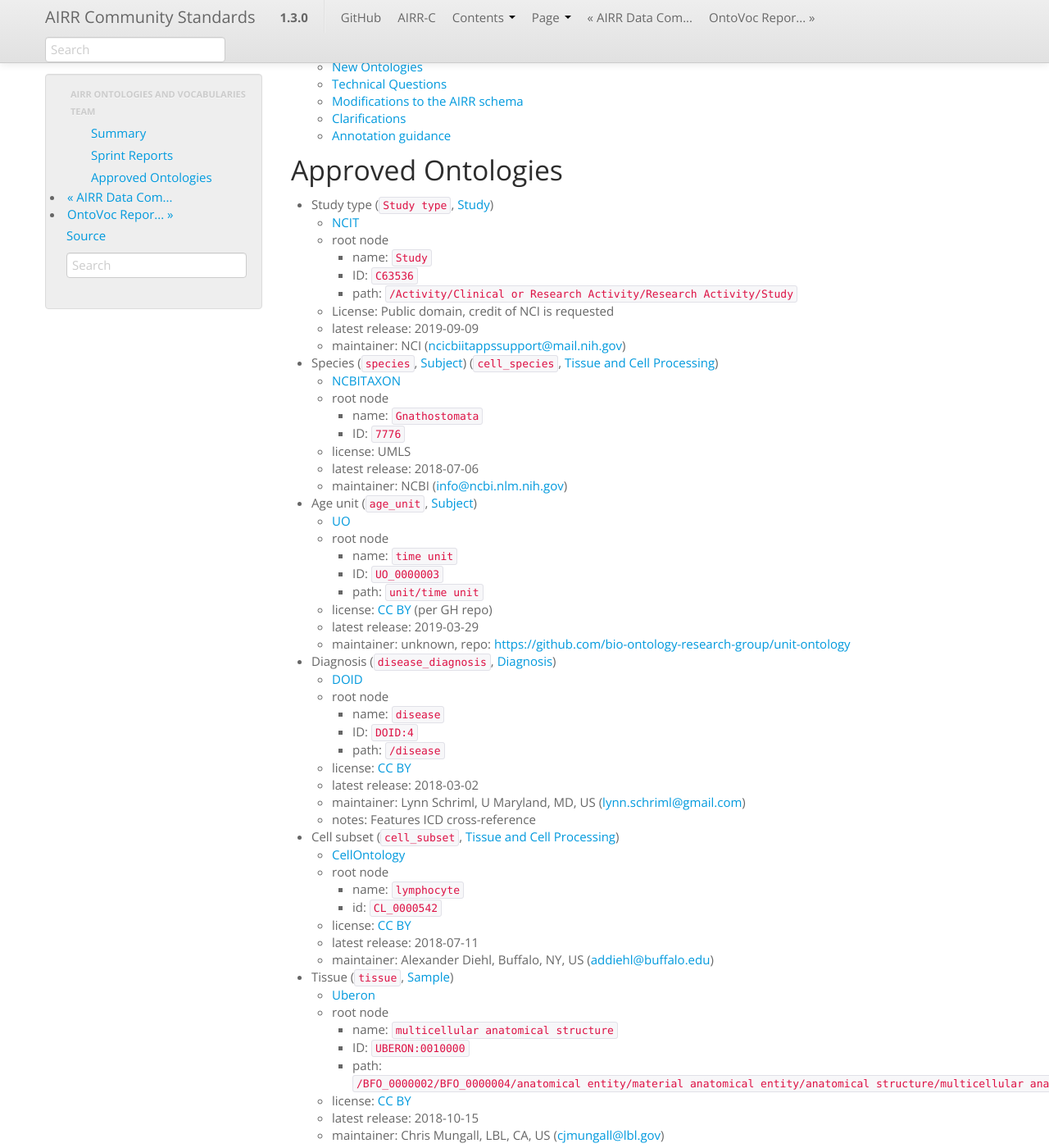
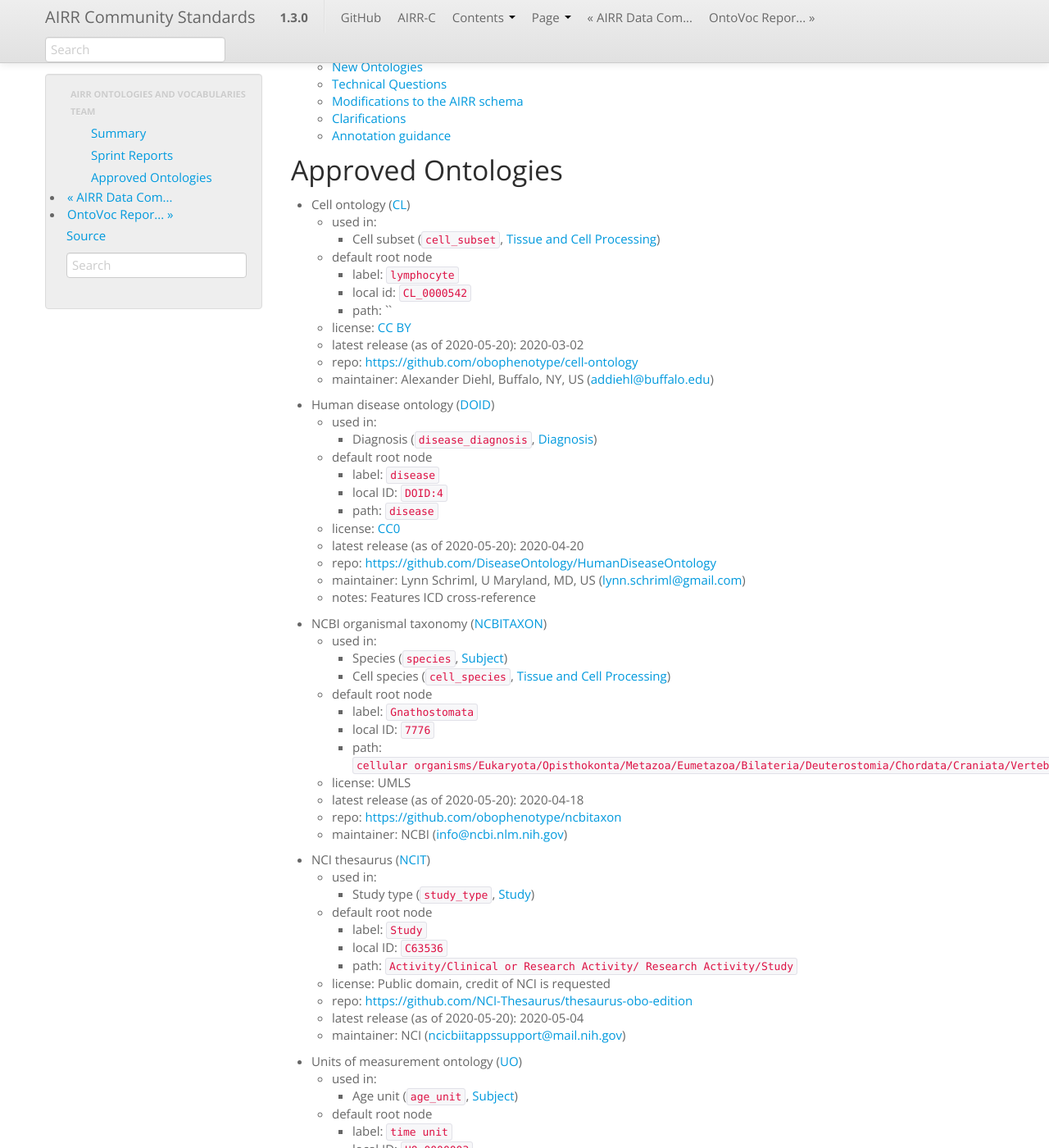
Before and after one commit to airr-community/airr-standards, a Sphinx documentation site: the page built from docs/ontovoc/introduction_ontovoc.rst, in a window 1280 px wide and 1400 px high, scrolled down 525 px. Shown: the whole window at 82% size. Built offline with Sphinx 7.4.7, drawn with Linux system fonts in a browser that asks for light colours; pages that are not in the unit, such as notebooks, are missing from menus; some of the changed text lies outside the part shown.

Commit message:
Finalize OntoVoc sprint 04/2020 report

```diff
--- a/docs/miairr/ireceptor.rst
+++ b/docs/miairr/ireceptor.rst
@@ -21,7 +21,6 @@ References
 ==========
 
 .. [Corrie et al.] Corrie *et al*.
-
 iReceptor: A platform for querying and analyzing antibody/B‐cell
 and T‐cell receptor repertoire data across federated repositories.
 Immunol Rev. 2018 Jul;284(1):24-41. `DOI: 10.1111/imr.12666`_
--- a/docs/ontovoc/introduction_ontovoc.rst
+++ b/docs/ontovoc/introduction_ontovoc.rst
@@ -27,97 +27,138 @@ Sprint Reports
 Approved Ontologies
 ===================
 
--  Study type (``Study type``, :ref:`Study <StudyFields>`)
+.. _ONTO_CL:
 
-   -  NCIT_
-   -  root node
+*  Cell ontology (CL_)
 
-      -  name: ``Study``
-      -  ID: ``C63536``
-      -  path: ``/Activity/Clinical or Research Activity/Research Activity/Study``
+   *  used in:
 
-   -  License: Public domain, credit of NCI is requested
-   -  latest release: 2019-09-09
-   -  maintainer: NCI (ncicbiitappssupport@mail.nih.gov)
+      *  Cell subset (``cell_subset``,
+         :ref:`Tissue and Cell Processing <CellProcessingFields>`)
 
+   *  default root node
 
--  Species (``species``, :ref:`Subject <SubjectFields>`) (``cell_species``, :ref:`Tissue and Cell Processing <CellProcessingFields>`)
+      *  label: ``lymphocyte``
+      *  local id: ``CL_0000542``
+      *  path: ``
 
-   -  NCBITAXON_
-   -  root node
-
-      -  name: ``Gnathostomata``
-      -  ID: ``7776``
-
-   -  license: UMLS
-   -  latest release: 2018-07-06
-   -  maintainer: NCBI (info@ncbi.nlm.nih.gov)
-
--  Age unit (``age_unit``, :ref:`Subject <SubjectFields>`)
-
-   -  UO_
-   -  root node
-
-      -  name: ``time unit``
-      -  ID: ``UO_0000003``
-      -  path: ``unit/time unit``
-
-   -  license: `CC BY`_ (per GH repo)
-   -  latest release: 2019-03-29
-   -  maintainer: unknown, repo: https://github.com/bio-ontology-research-group/unit-ontology
-
--  Diagnosis (``disease_diagnosis``, :ref:`Diagnosis <DiagnosisFields>`)
-
-   -  DOID_
-   -  root node
-
-      -  name: ``disease``
-      -  ID: ``DOID:4``
-      -  path: ``/disease``
-
-   -  license: `CC BY`_
-   -  latest release: 2018-03-02
-   -  maintainer: Lynn Schriml, U Maryland, MD, US
-      (lynn.schriml@gmail.com)
-   -  notes: Features ICD cross-reference
-
--  Cell subset (``cell_subset``, :ref:`Tissue and Cell Processing <CellProcessingFields>`)
-
-   -  CellOntology_
-   -  root node
-
-      -  name: ``lymphocyte``
-      -  id: ``CL_0000542``
-
-   -  license: `CC BY`_
-   -  latest release: 2018-07-11
-   -  maintainer: Alexander Diehl, Buffalo, NY, US
+   *  license: `CC BY`_
+   *  latest release (as of 2020-05-20): 2020-03-02
+   *  repo: https://github.com/obophenotype/cell-ontology
+   *  maintainer: Alexander Diehl, Buffalo, NY, US
       (addiehl@buffalo.edu)
 
--  Tissue (``tissue``, :ref:`Sample <SampleFields>`)
+.. _ONTO_DOID:
 
-   -  Uberon_
-   -  root node
+*  Human disease ontology (DOID_)
 
-      -  name: ``multicellular anatomical structure``
-      -  ID: ``UBERON:0010000``
-      -  path: ``/BFO_0000002/BFO_0000004/anatomical entity/material
-         anatomical entity/anatomical structure/multicellular anatomical
-         structure``
+   *  used in:
 
-   -  license: `CC BY`_
-   -  latest release: 2018-10-15
-   -  maintainer: Chris Mungall, LBL, CA, US
+      *  Diagnosis (``disease_diagnosis``,
+         :ref:`Diagnosis <DiagnosisFields>`)
+
+   *  default root node
+
+      *  label: ``disease``
+      *  local ID: ``DOID:4``
+      *  path: ``disease``
+
+   *  license: CC0_
+   *  latest release (as of 2020-05-20): 2020-04-20
+   *  repo: https://github.com/DiseaseOntology/HumanDiseaseOntology
+   *  maintainer: Lynn Schriml, U Maryland, MD, US
+      (lynn.schriml@gmail.com)
+   *  notes: Features ICD cross-reference
+
+.. _ONTO_NCBITAXON:
+
+*  NCBI organismal taxonomy (NCBITAXON_)
+
+   *  used in:
+
+      *  Species (``species``, :ref:`Subject <SubjectFields>`)
+      *  Cell species (``cell_species``,
+         :ref:`Tissue and Cell Processing <CellProcessingFields>`)
+
+   *  default root node
+
+      *  label: ``Gnathostomata``
+      *  local ID: ``7776``
+      *  path:
+         ``cellular organisms/Eukaryota/Opisthokonta/Metazoa/Eumetazoa/Bilateria/Deuterostomia/Chordata/Craniata/Vertebrata/Gnathostomata``
+
+   *  license: UMLS
+   *  latest release (as of 2020-05-20): 2020-04-18
+   *  repo: https://github.com/obophenotype/ncbitaxon
+   *  maintainer: NCBI (info@ncbi.nlm.nih.gov)
+
+.. _ONTO_NCIT:
+
+*  NCI thesaurus (NCIT_)
+
+   *  used in:
+
+      *  Study type (``study_type``, :ref:`Study <StudyFields>`)
+
+   *  default root node
+
+      *  label: ``Study``
+      *  local ID: ``C63536``
+      *  path: ``Activity/Clinical or Research Activity/
+         Research Activity/Study``
+
+   *  license: Public domain, credit of NCI is requested
+   *  repo: https://github.com/NCI-Thesaurus/thesaurus-obo-edition
+   *  latest release (as of 2020-05-20): 2020-05-04
+   *  maintainer: NCI (ncicbiitappssupport@mail.nih.gov)
+
+.. _ONTO_UO:
+
+*  Units of measurement ontology (UO_)
+
+   *  used in:
+
+      *  Age unit (``age_unit``, :ref:`Subject <SubjectFields>`)
+
+   *  default root node
+
+      *  label: ``time unit``
+      *  local ID: ``UO_0000003``
+      *  path: ``unit/time unit``
+
+   *  license: `CC BY`_ (per Github repo)
+   *  repo: https://github.com/bio-ontology-research-group/unit-ontology
+   *  latest release (as of 2020-05-20): 2020-05-18
+   *  maintainer: unknown
+
+.. _ONTO_UBERON:
+
+*  Uber-anatomy ontology (Uberon_)
+
+   *  used in:
+
+      *  Tissue (``tissue``, :ref:`Sample <SampleFields>`)
+
+   *  default root node
+
+      *  label: ``multicellular anatomical structure``
+      *  local ID: ``UBERON:0010000``
+      *  path:
+         ``/BFO_0000002/BFO_0000004/anatomical entity/material anatomical entity/anatomical structure/multicellular anatomical structure``
+
+   *  license: `CC BY`_
+   *  repo: https://github.com/obophenotype/uberon
+   *  latest release (as of 2020-05-20): 2019-11-22
+   *  maintainer: Chris Mungall, LBL, CA, US
       (cjmungall@lbl.gov)
-
 
 .. Links
 
 .. _CC0: https://creativecommons.org/publicdomain/zero/1.0/
 .. _`CC BY`: https://creativecommons.org/licenses/by/4.0/
+.. _CL: http://obofoundry.org/ontology/cl.html
+.. _DOID: https://disease-ontology.org
 .. _NCBITAXON: https://www.ebi.ac.uk/ols/ontologies/NCBITAXON
-.. _DOID: https://www.ebi.ac.uk/ols/ontologies/DOID
-.. _CellOntology: https://www.ebi.ac.uk/ols/ontologies/CL
+.. _NCIT: https://www.ebi.ac.uk/ols/ontologies/ncit
 .. _Uberon: https://www.ebi.ac.uk/ols/ontologies/UBERON
-.. _NCIT: https://www.ebi.ac.uk/ols/ontologies/ncit
 .. _UO: https://www.ebi.ac.uk/ols/ontologies/UO
```
Also changed, not shown: docs/ontovoc/report_sprint_2018-11.rst (line endings or trailing spaces), docs/ontovoc/report_sprint_2020-04.rst (line endings or trailing spaces).
